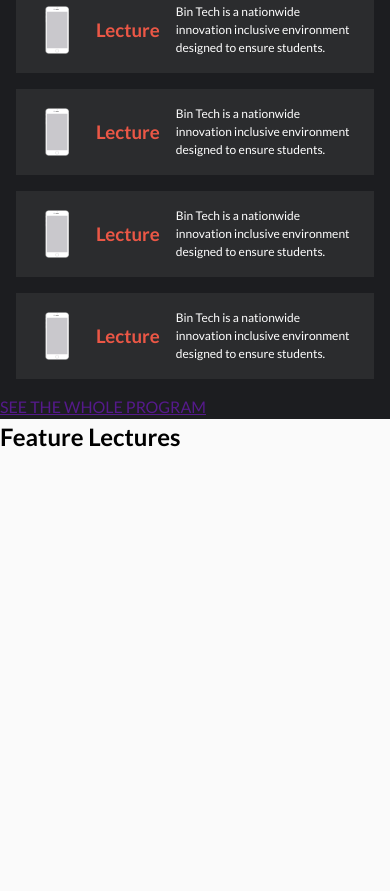
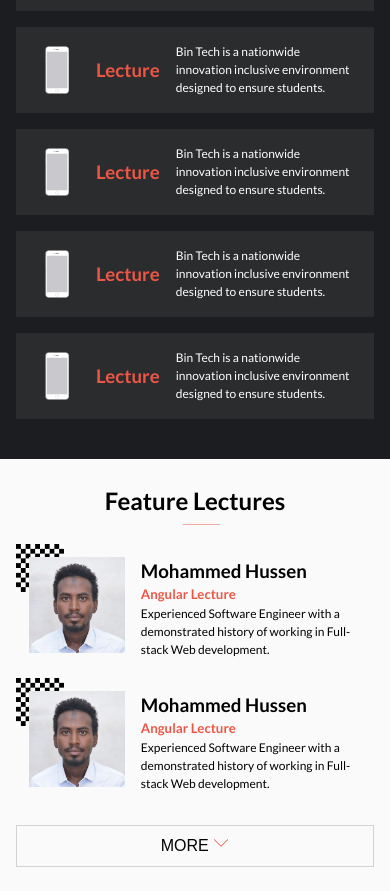
Before and after one commit to binhussen/bin-tech, a plain HTML site: page index.html in a window 390 px wide. Shown: the part 814-1705 px from the top of the page. Before the commit the page ends 1293 px from the top, so only its background shows below. Drawn offline with Linux system fonts and the light colour scheme.

Commit message:
Add snd style mobile people section

```diff
--- a/index.html
+++ b/index.html
@@ -38,7 +38,7 @@
 				</ul>
 			</section>
 			<section class="main-program">
-				<h1 class="program-title">Main Program</h1>
+				<h1 class="section-title">Main Program</h1>
 				<img src="./assets/icon/vector.svg" alt="vector" class="vector" />
 				<article class="card">
 					<img class="card-img" src="./assets/icon/icon-web.png" alt="" />
@@ -80,18 +80,64 @@
 						to ensure students.
 					</p>
 				</article>
-				<a href="">SEE THE WHOLE PROGRAM</a>
 			</section>
-			<section>
-				<h1>Feature Lectures</h1>
-				<article>
-					<img src="" alt="" />
+			<section class="feature">
+				<h1 class="section-title">Feature Lectures</h1>
+				<img src="./assets/icon/vector.svg" alt="vector" class="vector" />
+				<article class="feature-card">
+					<div class="feature-img">
+						<img
+							src="./assets/bg/checkerboard-squares-black-white.jpg"
+							alt="background"
+							class="bg-people"
+						/>
+						<img
+							class="people-img"
+							src="./assets/icon/icon-binhussen.jpg"
+							alt="binhussen image"
+						/>
+					</div>
+
 					<div>
-						<h3></h3>
-						<h5></h5>
-						<p></p>
+						<h3>Mohammed Hussen</h3>
+						<h5 class="card-title">Angular Lecture</h5>
+						<p class="card-content">
+							Experienced Software Engineer with a demonstrated history of
+							working in Full-stack Web development.
+						</p>
 					</div>
 				</article>
+				<article class="feature-card">
+					<div class="feature-img">
+						<img
+							src="./assets/bg/checkerboard-squares-black-white.jpg"
+							alt="background"
+							class="bg-people"
+						/>
+						<img
+							class="people-img"
+							src="./assets/icon/icon-binhussen.jpg"
+							alt="binhussen image"
+						/>
+					</div>
+
+					<div>
+						<h3>Mohammed Hussen</h3>
+						<h5 class="card-title">Angular Lecture</h5>
+						<p class="card-content">
+							Experienced Software Engineer with a demonstrated history of
+							working in Full-stack Web development.
+						</p>
+					</div>
+				</article>
+				<button type="button" class="btn">
+					MORE
+					<img
+						src="./assets/icon/icon-more.svg"
+						alt="more button"
+						class="more"
+					/>
+				</button>
 			</section>
 		</main>
 
--- a/styles.css
+++ b/styles.css
@@ -90,9 +90,10 @@ li {
 .main-program {
 	background: var(--dark-bg);
 	color: var(--white-color);
+	padding: 1.5rem 0;
 }
 
-.program-title {
+.section-title {
 	text-align: center;
 }
 
@@ -103,7 +104,7 @@ li {
 	justify-content: center;
 	align-items: center;
 	gap: 1rem;
-	background-color: rgba(90, 90, 90, 0.25);
+	background: rgba(90, 90, 90, 0.25);
 }
 
 .card-img {
@@ -121,5 +122,47 @@ li {
 
 .vector {
 	display: block;
-	margin: 5px auto;
+	margin: 5px auto 2rem;
 }
+
+.feature {
+	padding: 1.5rem 1rem;
+}
+
+.feature-card {
+	margin: 1rem 0 2rem 0.8rem;
+	display: flex;
+	justify-content: center;
+	gap: 1rem;
+	background: var(--bg-color);
+}
+
+.feature-img {
+	position: relative;
+}
+.people-img {
+	width: 6rem;
+	height: 6rem;
+}
+
+.bg-people {
+	width: 3rem;
+	height: 3rem;
+	position: absolute;
+	top: -0.8rem;
+	left: -0.8rem;
+	z-index: -1;
+}
+
+.btn {
+	border: 1px solid #d3d3d3;
+	background: none;
+	font-size: 1rem;
+	width: 100%;
+	padding: 0.5rem 0;
+	text-align: center;
+}
+
+.more {
+	width: 1rem;
+}
```
Also changed, not shown: assets/icon/icon-binhussen.jpg (added), assets/icon/icon-more.svg (added).
